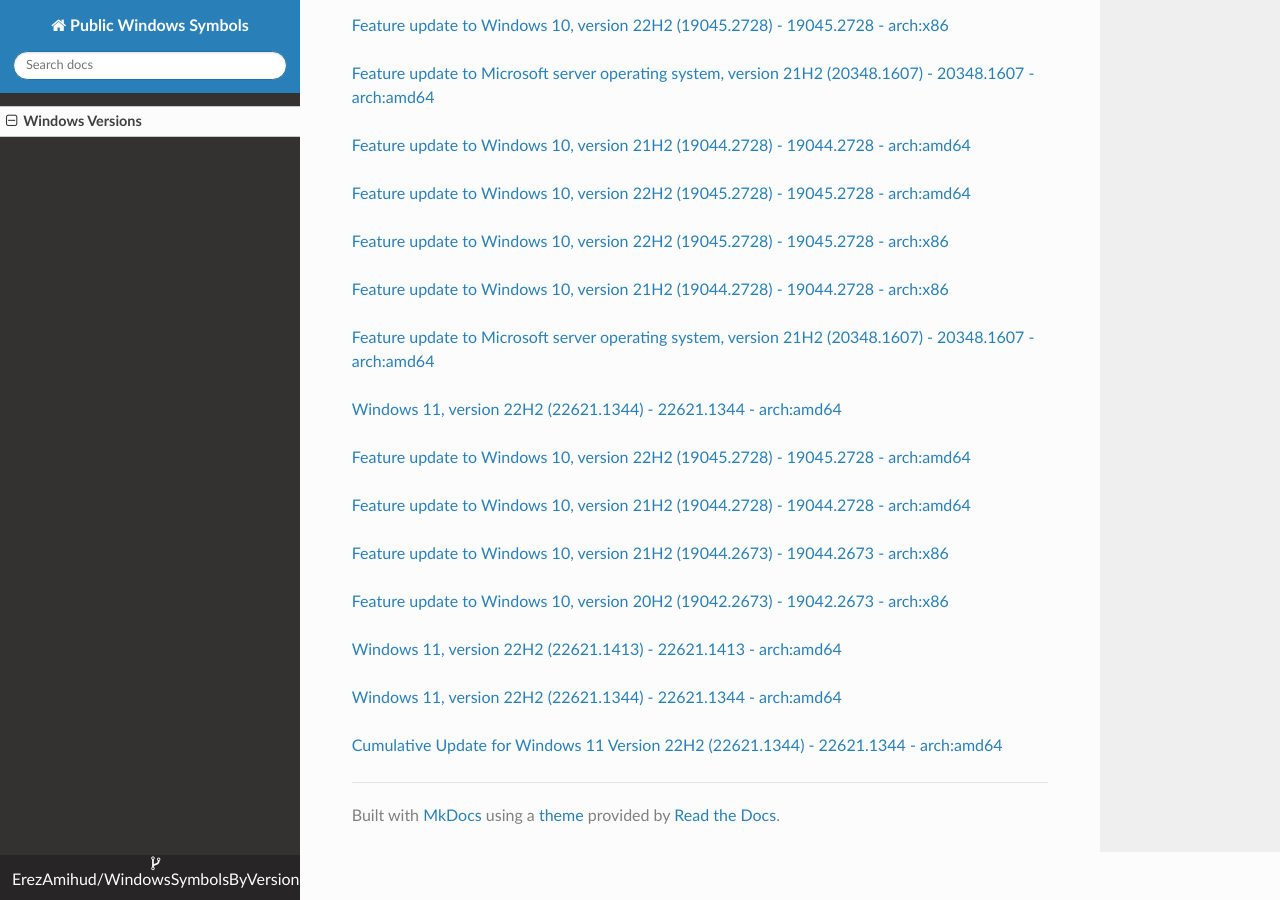
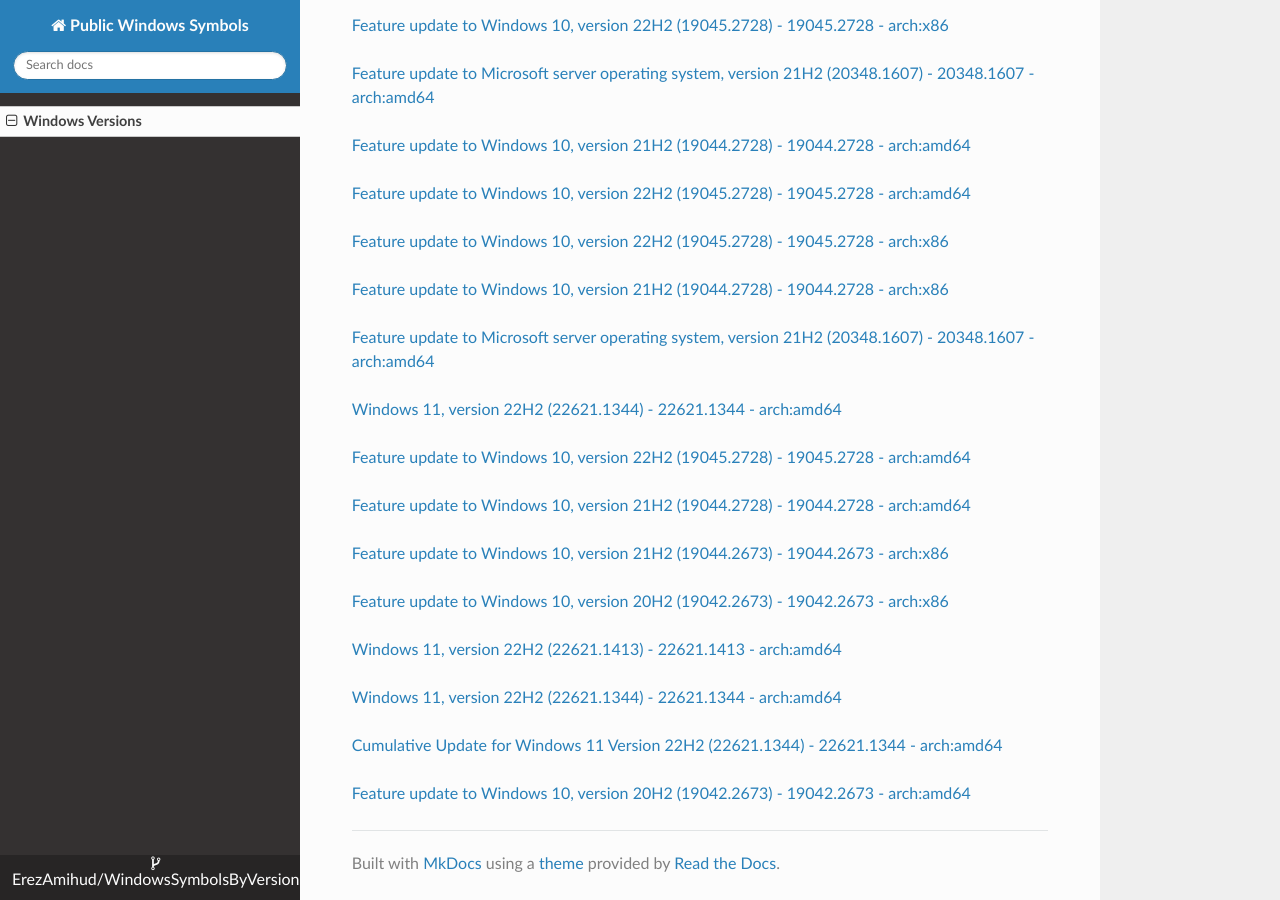
Before and after one commit to ErezAmihud/WindowsSymbolsByVersion, an MkDocs documentation site: the page built from docs/index.md, in a window 1280 px wide and 900 px high, scrolled down 36893 px. Built offline with MkDocs 1.6.1, drawn with Linux system fonts in a browser that asks for light colours; nearby versions of some CDN libraries.

Commit message:
Automated commit, add manifest for 4cfaec52-d536-4e5c-bde4-0f2969f91264

```diff
--- a/docs/index.md
+++ b/docs/index.md
@@ -2143,3 +2143,6 @@
 
 
 [Cumulative Update for Windows 11 Version 22H2 (22621.1344) - 22621.1344 - arch:amd64](https://github.com/ErezAmihud/WindowsSymbolsByVersion/blob/main/manifests/3e9bc777-cf0d-4c82-8b50-44c78abe2227.manifest)
+
+
+[Feature update to Windows 10, version 20H2 (19042.2673) - 19042.2673 - arch:amd64](https://github.com/ErezAmihud/WindowsSymbolsByVersion/blob/main/manifests/4cfaec52-d536-4e5c-bde4-0f2969f91264.manifest)
```
Also changed, not shown: process_builds.json (+1 -1 lines), 1 other file.
